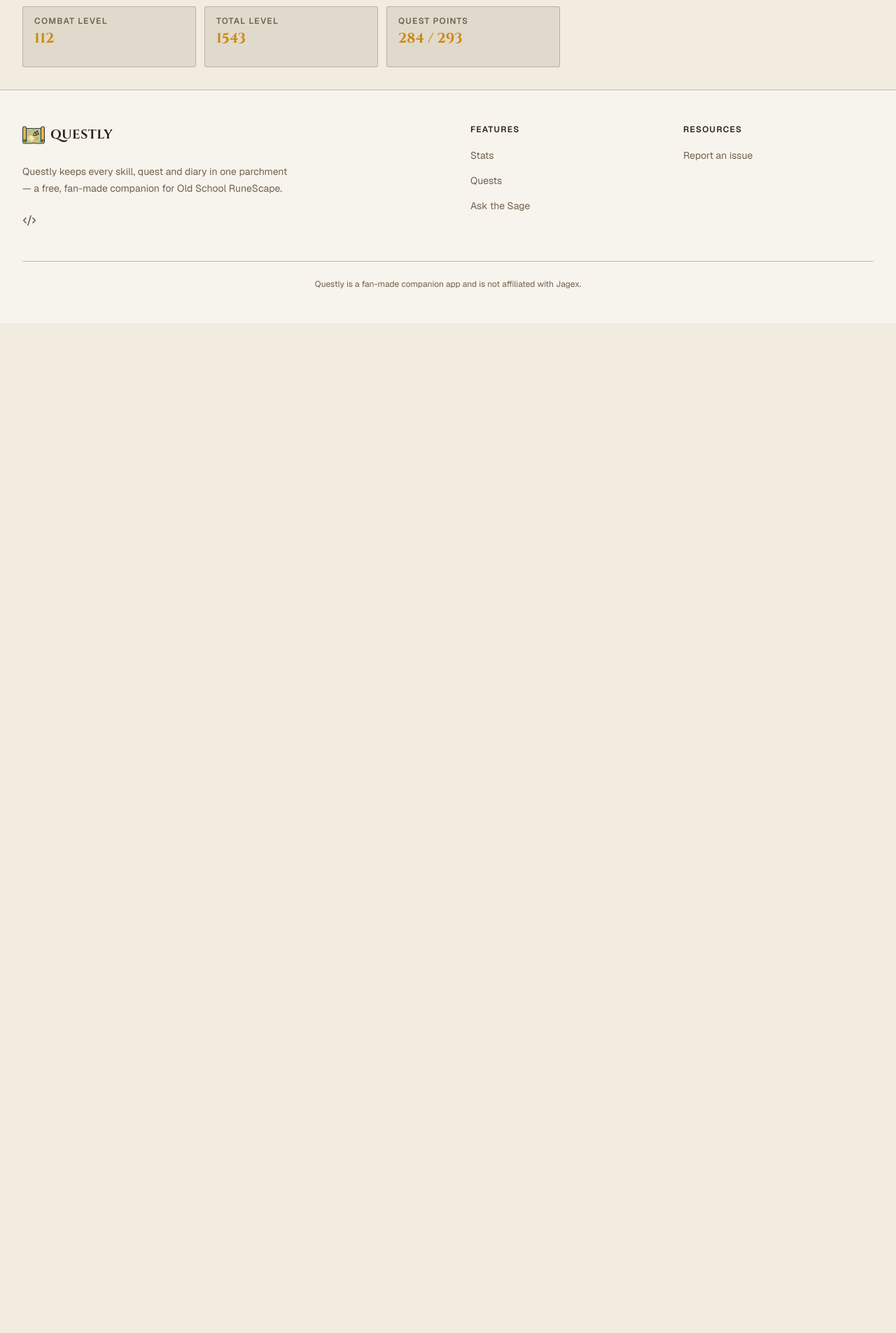
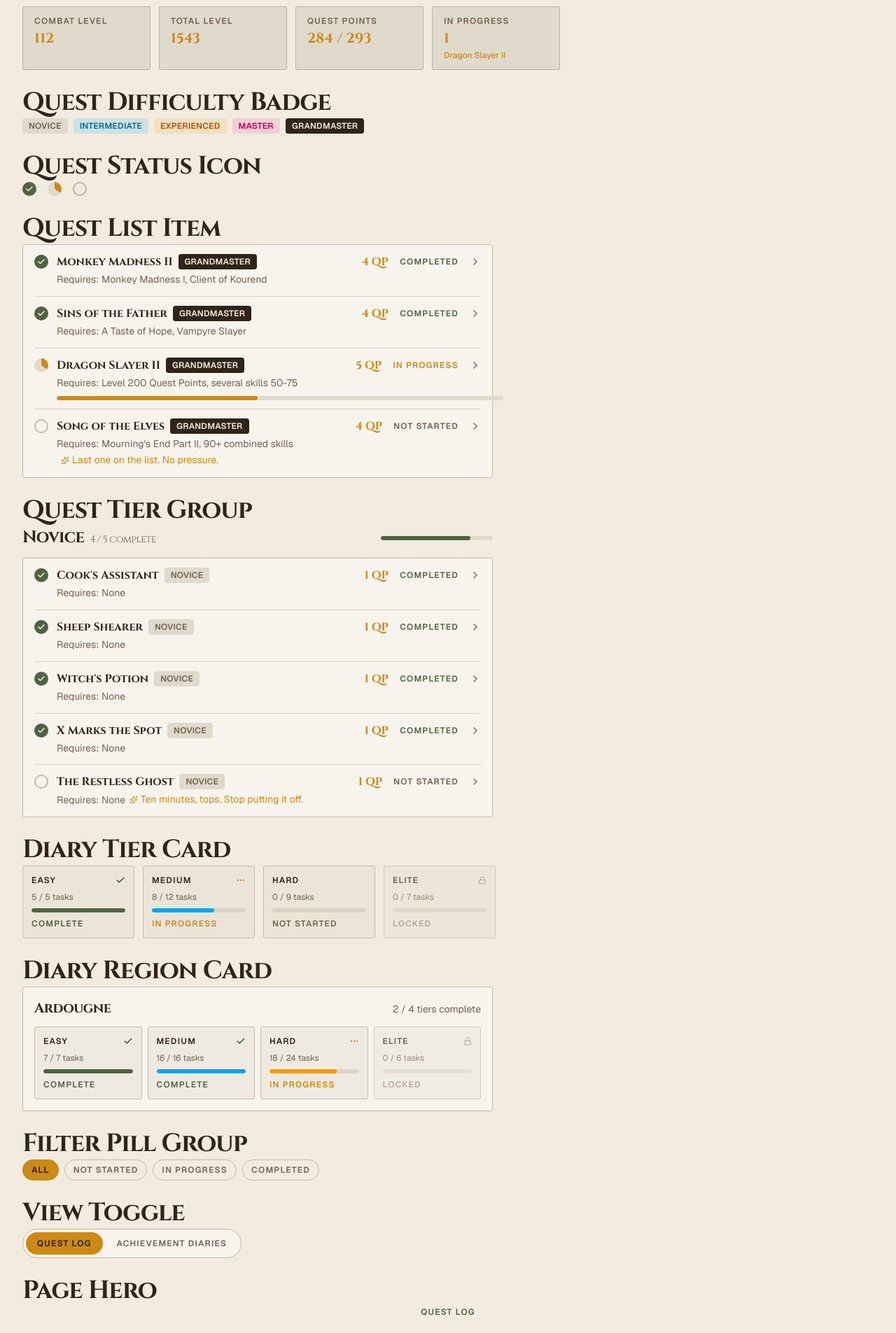
Before and after one commit to Khanfur/questly, a Next.js app: page /style-guide in a window 1280 px wide. Shown: the part 4295-6200 px from the top of the page at 70% size. Before the commit the page ends 4757 px from the top, so only its background shows below. Built offline with nearby package versions, Linux system fonts and the light colour scheme.

Commit message:
feat: Expand style guide with quest and diary UI components

```diff
--- a/app/style-guide/page.tsx
+++ b/app/style-guide/page.tsx
@@ -1,8 +1,18 @@
 'use client'
 
+import { diaryRegions, questLog } from '@/lib/fixtures'
+
 import { ChatHead } from '@/components/ui/chat-head/chat-head'
+import { DiaryRegionCard } from '@/components/ui/diary-region-card/diary-region-card'
+import { DiaryTierCard } from '@/components/ui/diary-tier-card/diary-tier-card'
 import { ErrorMessage } from '@/components/ui/error-message/error-message'
+import { FilterPillGroup } from '@/components/ui/filter-pill-group/filter-pill-group'
+import { PageHero } from '@/components/ui/page-hero/page-hero'
+import { QuestDifficultyBadge } from '@/components/ui/quest-difficulty-badge/quest-difficulty-badge'
+import { QuestListItem } from '@/components/ui/quest-list-item/quest-list-item'
+import { QuestStatusIcon } from '@/components/ui/quest-list-item/quest-status-icon'
 import { QuestProgress } from '@/components/ui/quest-progress/quest-progress'
+import { QuestTierGroup } from '@/components/ui/quest-tier-group/quest-tier-group'
 import { SectionDivider } from '@/components/ui/section-divider/section-divider'
 import { Section } from '@/components/ui/section/section'
 import { Badge } from '@/components/ui/shadcn/badge'
@@ -32,6 +42,7 @@ import { Switch } from '@/components/ui/shadcn/switch'
 import { Textarea } from '@/components/ui/shadcn/textarea'
 import { StatCard } from '@/components/ui/stat-card/stat-card'
 import { StatCardGroup } from '@/components/ui/stat-card/stat-card-group'
+import { ViewToggle } from '@/components/ui/view-toggle/view-toggle'
 
 import { ThemeColorPalette } from './_components/color-swatch'
 import { GridExample } from './_components/grid-example'
@@ -258,7 +269,104 @@ export default function StyleGuide() {
           <StatCard label="Combat Level" stat={112} />
           <StatCard label="Total Level" stat={1543} />
           <StatCard label="Quest Points" stat={284} secondaryStat={293} />
+          <StatCard label="In Progress" stat={1} caption="Dragon Slayer II" />
         </StatCardGroup>
+      </Section>
+
+      <Section title="Quest Difficulty Badge">
+        <QuestDifficultyBadge difficulty="novice" />
+        <QuestDifficultyBadge difficulty="intermediate" />
+        <QuestDifficultyBadge difficulty="experienced" />
+        <QuestDifficultyBadge difficulty="master" />
+        <QuestDifficultyBadge difficulty="grandmaster" />
+      </Section>
+
+      <Section title="Quest Status Icon" className="items-center gap-4">
+        <QuestStatusIcon status="completed" />
+        <QuestStatusIcon status="in-progress" />
+        <QuestStatusIcon status="not-started" />
+      </Section>
+
+      <Section
+        title="Quest List Item"
+        className="w-full max-w-2xl flex-col items-stretch gap-0 rounded-sm border border-border bg-card px-4"
+      >
+        {/* Grandmaster tier conveniently covers every status + the optional flavour note. */}
+        {questLog
+          .find((tier) => tier.difficulty === 'grandmaster')
+          ?.quests.map((quest) => (
+            <QuestListItem key={quest.name} quest={quest} />
+          ))}
+      </Section>
+
+      <Section title="Quest Tier Group" className="w-full max-w-2xl flex-col items-stretch gap-4">
+        <QuestTierGroup tier={questLog[0]} />
+      </Section>
+
+      <Section title="Diary Tier Card" className="items-stretch gap-3">
+        <div className="w-40">
+          <DiaryTierCard
+            tier={{ tier: 'easy', status: 'complete', completedTasks: 5, totalTasks: 5 }}
+          />
+        </div>
+        <div className="w-40">
+          <DiaryTierCard
+            tier={{ tier: 'medium', status: 'in-progress', completedTasks: 8, totalTasks: 12 }}
+          />
+        </div>
+        <div className="w-40">
+          <DiaryTierCard
+            tier={{ tier: 'hard', status: 'not-started', completedTasks: 0, totalTasks: 9 }}
+          />
+        </div>
+        <div className="w-40">
+          <DiaryTierCard
+            tier={{ tier: 'elite', status: 'locked', completedTasks: 0, totalTasks: 7 }}
+          />
+        </div>
+      </Section>
+
+      <Section title="Diary Region Card" className="w-full max-w-2xl flex-col items-stretch gap-4">
+        <DiaryRegionCard region={diaryRegions[0]} />
+      </Section>
+
+      <Section title="Filter Pill Group">
+        <FilterPillGroup
+          items={['All', 'Not started', 'In progress', 'Completed']}
+          activeItem="All"
+        />
+      </Section>
+
+      <Section title="View Toggle">
+        <ViewToggle
+          items={[
+            { href: '/style-guide', label: 'Quest Log' },
+            { href: '/style-guide#achievement-diaries', label: 'Achievement Diaries' },
+          ]}
+        />
+      </Section>
+
+      <Section title="Page Hero" className="w-full flex-col items-stretch gap-4">
+        <PageHero
+          eyebrow="Quest Log"
+          titleLines={['24 quests.', "You've earned the right to be smug about 17."]}
+          description="Every quest in Gielinor, sorted by what's left to prove."
+          actions={
+            <ViewToggle
+              items={[
+                { href: '/style-guide', label: 'Quest Log' },
+                { href: '/style-guide#achievement-diaries', label: 'Achievement Diaries' },
+              ]}
+            />
+          }
+          stats={
+            <StatCardGroup className="sm:[&>*]:flex-1">
+              <StatCard label="Quest Points" stat={37} secondaryStat={51} />
+              <StatCard label="Quests Completed" stat={17} secondaryStat={24} />
+              <StatCard label="In Progress" stat={1} caption="Dragon Slayer II" />
+            </StatCardGroup>
+          }
+        />
       </Section>
     </>
   )
```
Also changed, not shown: 2 other files (tests, documents, lock files or other folders).
